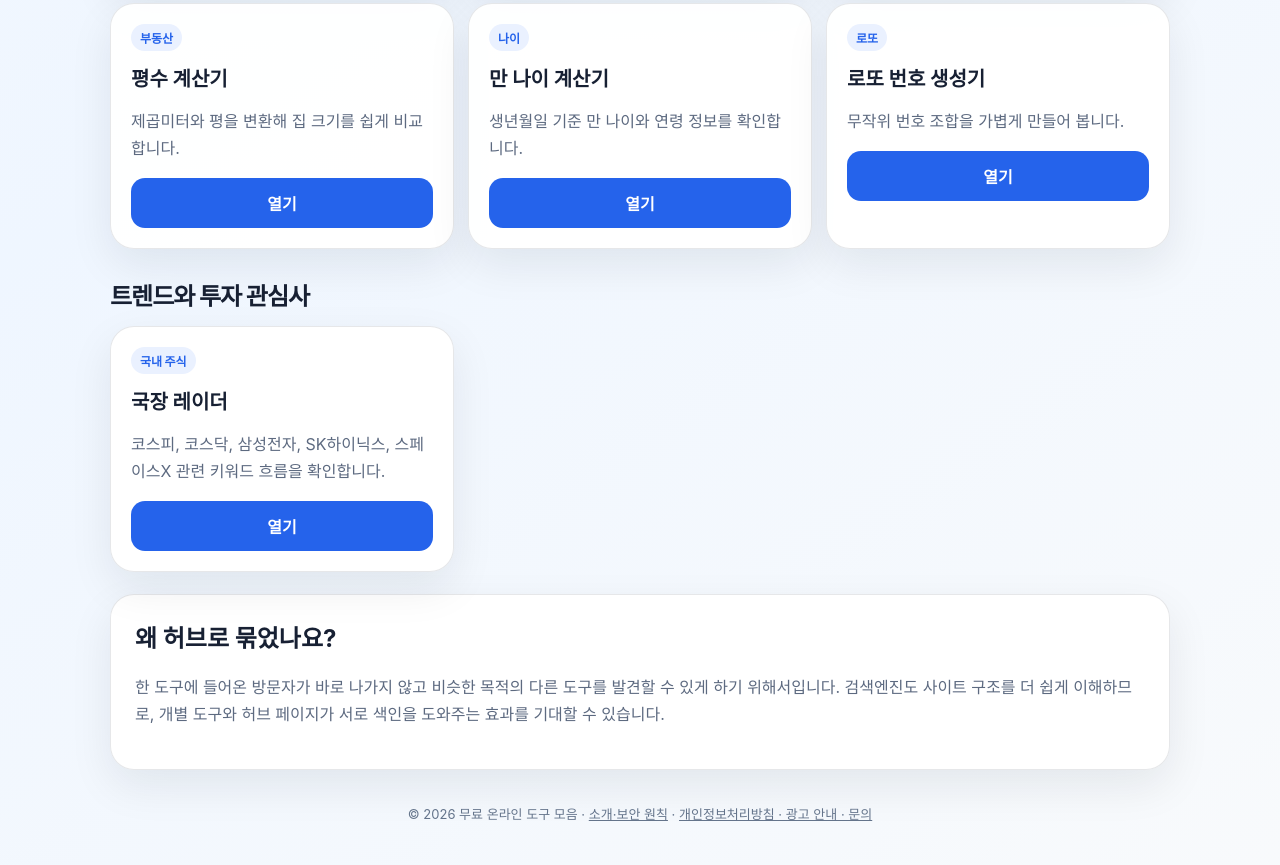
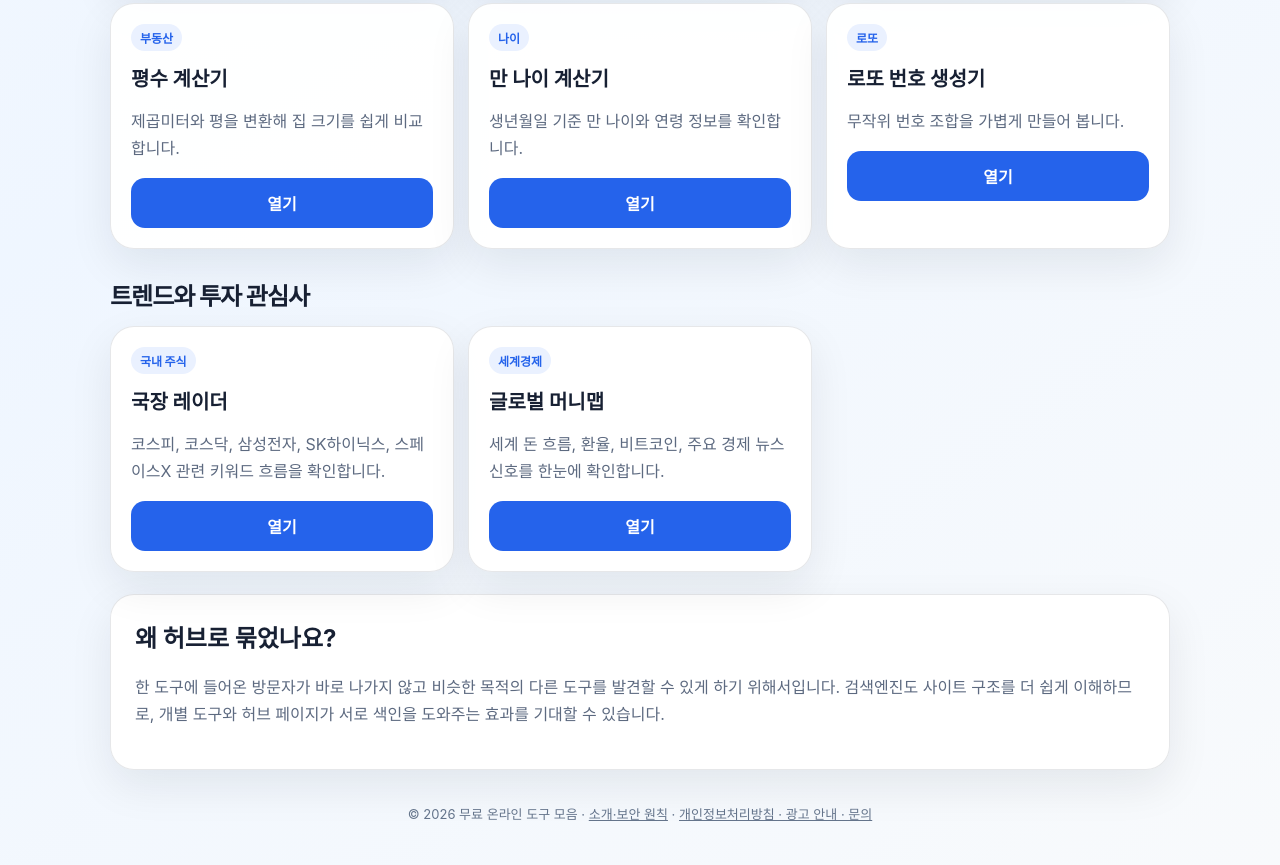
Before and after one commit to inma8743/password-generator, a plain HTML site: page tools.html in a window 1280 px wide. Shown: the part 1787-2652 px from the top of the page. Drawn offline with Linux system fonts and the light colour scheme; a script that the page names is missing.

Commit message:
Link Global Money Map

```diff
--- a/tools.html
+++ b/tools.html
@@ -38,7 +38,8 @@
       {"@type":"WebApplication","name":"패스프레이즈 생성기","url":"https://password-generator-self-seven.vercel.app/passphrase.html"},
       {"@type":"WebApplication","name":"JSON 정렬기","url":"https://json-formatter-eight-theta.vercel.app/"},
       {"@type":"WebApplication","name":"글자 수 세기","url":"https://char-counter-ashen-seven.vercel.app/"},
-      {"@type":"WebApplication","name":"국장 레이더","url":"https://stock-board-ten.vercel.app/"}
+      {"@type":"WebApplication","name":"국장 레이더","url":"https://stock-board-ten.vercel.app/"},
+      {"@type":"WebApplication","name":"글로벌 머니맵","url":"https://global-money-map.vercel.app/"}
     ]
   }
   </script>
@@ -160,6 +161,12 @@
         <p>코스피, 코스닥, 삼성전자, SK하이닉스, 스페이스X 관련 키워드 흐름을 확인합니다.</p>
         <a class="primary" href="https://stock-board-ten.vercel.app/" data-track="entry_stock_radar">열기</a>
       </article>
+      <article class="tool-card">
+        <span class="tag">세계경제</span>
+        <h3>글로벌 머니맵</h3>
+        <p>세계 돈 흐름, 환율, 비트코인, 주요 경제 뉴스 신호를 한눈에 확인합니다.</p>
+        <a class="primary" href="https://global-money-map.vercel.app/" data-track="entry_global_money_map">열기</a>
+      </article>
     </section>
 
     <section class="guide">
```
Also changed, not shown: index.html (+2 -0 lines).
